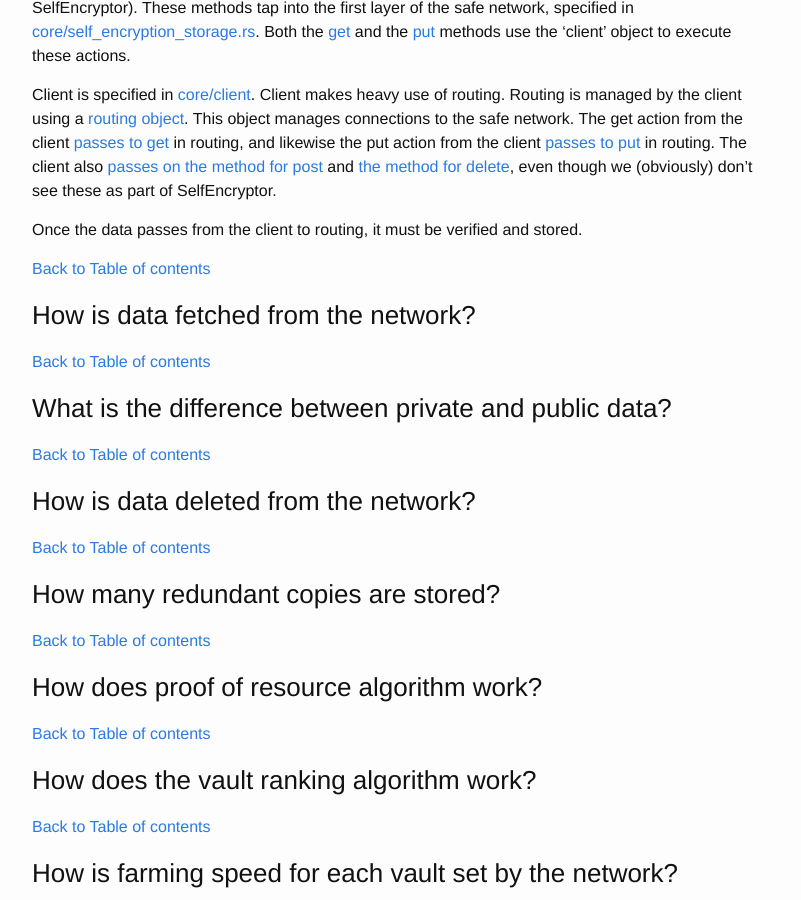
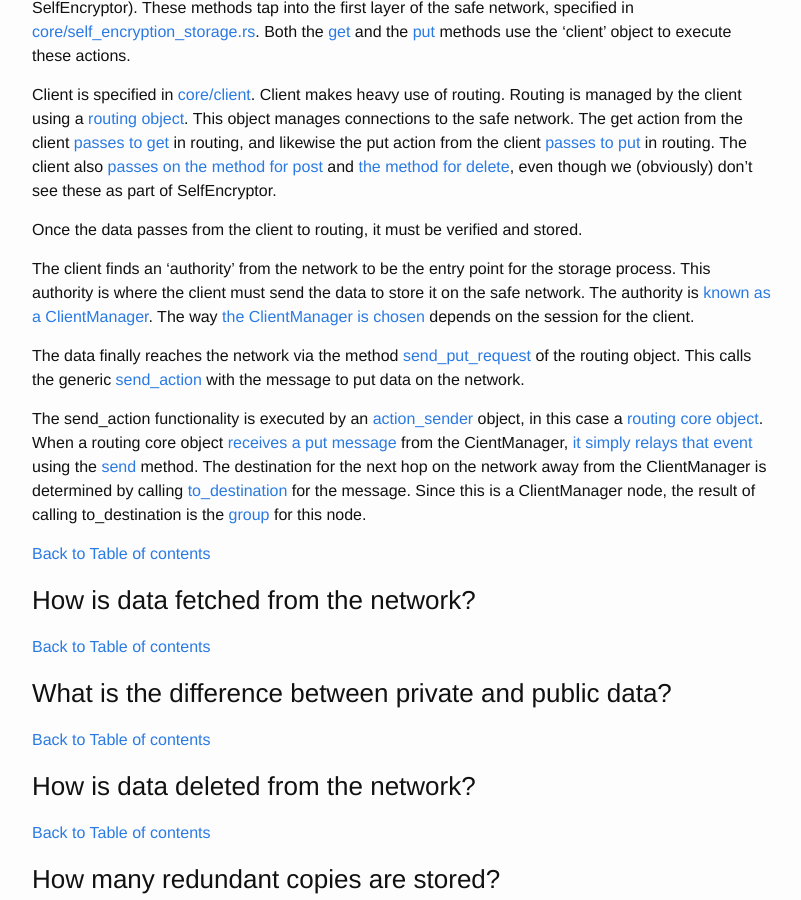
Before and after one commit to safe-network-explained/safe-network-explained.github.io, a Jekyll site: the page built from _posts/2016-05-10-safe-network-implementation-explained-in-plain-language.markdown, in a window 1280 px wide and 900 px high, scrolled down 5106 px. Shown: the whole window, without its empty margins (238-1039 px from the left). Built offline with Jekyll 4.4.1, drawn with Linux system fonts in a browser that asks for light colours.

Commit message:
Data movement from client to clientmanager

```diff
--- a/_posts/2016-05-10-safe-network-implementation-explained-in-plain-language.markdown
+++ b/_posts/2016-05-10-safe-network-implementation-explained-in-plain-language.markdown
@@ -162,6 +162,12 @@ Client is specified in [core/client](https://github.com/maidsafe/safe_core/tree/
 
 Once the data passes from the client to routing, it must be verified and stored.
 
+The client finds an 'authority' from the network to be the entry point for the storage process. This authority is where the client must send the data to store it on the safe network. The authority is [known as a ClientManager](https://github.com/maidsafe/safe_core/blob/bc9994b5fb95fff610ce0de3afac6b63bdcace02/src/core/client/mod.rs#L337). The way [the ClientManager is chosen](https://github.com/maidsafe/safe_core/blob/bc9994b5fb95fff610ce0de3afac6b63bdcace02/src/core/client/mod.rs#L197) depends on the session for the client.
+
+The data finally reaches the network via the method [send_put_request](https://github.com/maidsafe/routing/blob/72bc19b318f2f60bb07a1a20db8bf50932a29a37/src/client.rs#L124) of the routing object. This calls the generic [send_action](https://github.com/maidsafe/routing/blob/72bc19b318f2f60bb07a1a20db8bf50932a29a37/src/client.rs#L129) with the message to put data on the network.
+
+The send_action functionality is executed by an [action_sender](https://github.com/maidsafe/routing/blob/72bc19b318f2f60bb07a1a20db8bf50932a29a37/src/client.rs#L157) object, in this case a [routing core object](https://github.com/maidsafe/routing/blob/72bc19b318f2f60bb07a1a20db8bf50932a29a37/src/client.rs#L73). When a routing core object [receives a put message](https://github.com/maidsafe/routing/blob/72bc19b318f2f60bb07a1a20db8bf50932a29a37/src/core.rs#L1121) from the CientManager, [it simply relays that event](https://github.com/maidsafe/routing/blob/72bc19b318f2f60bb07a1a20db8bf50932a29a37/src/core.rs#L1126) using the [send](https://github.com/maidsafe/routing/blob/72bc19b318f2f60bb07a1a20db8bf50932a29a37/src/core.rs#L2393) method. The destination for the next hop on the network away from the ClientManager is determined by calling [to_destination](https://github.com/maidsafe/routing/blob/72bc19b318f2f60bb07a1a20db8bf50932a29a37/src/core.rs#L2421) for the message. Since this is a ClientManager node, the result of calling to_destination is the [group](https://github.com/maidsafe/routing/blob/5747c084533a40e8dbbb9264237a02a10d132e4a/src/authority.rs#L83) for this node.
+
 [Back to Table of contents](#data-transition-to-network_toc)
 
 ### How is data fetched from the network? {#data-fetched-from-network}
```
